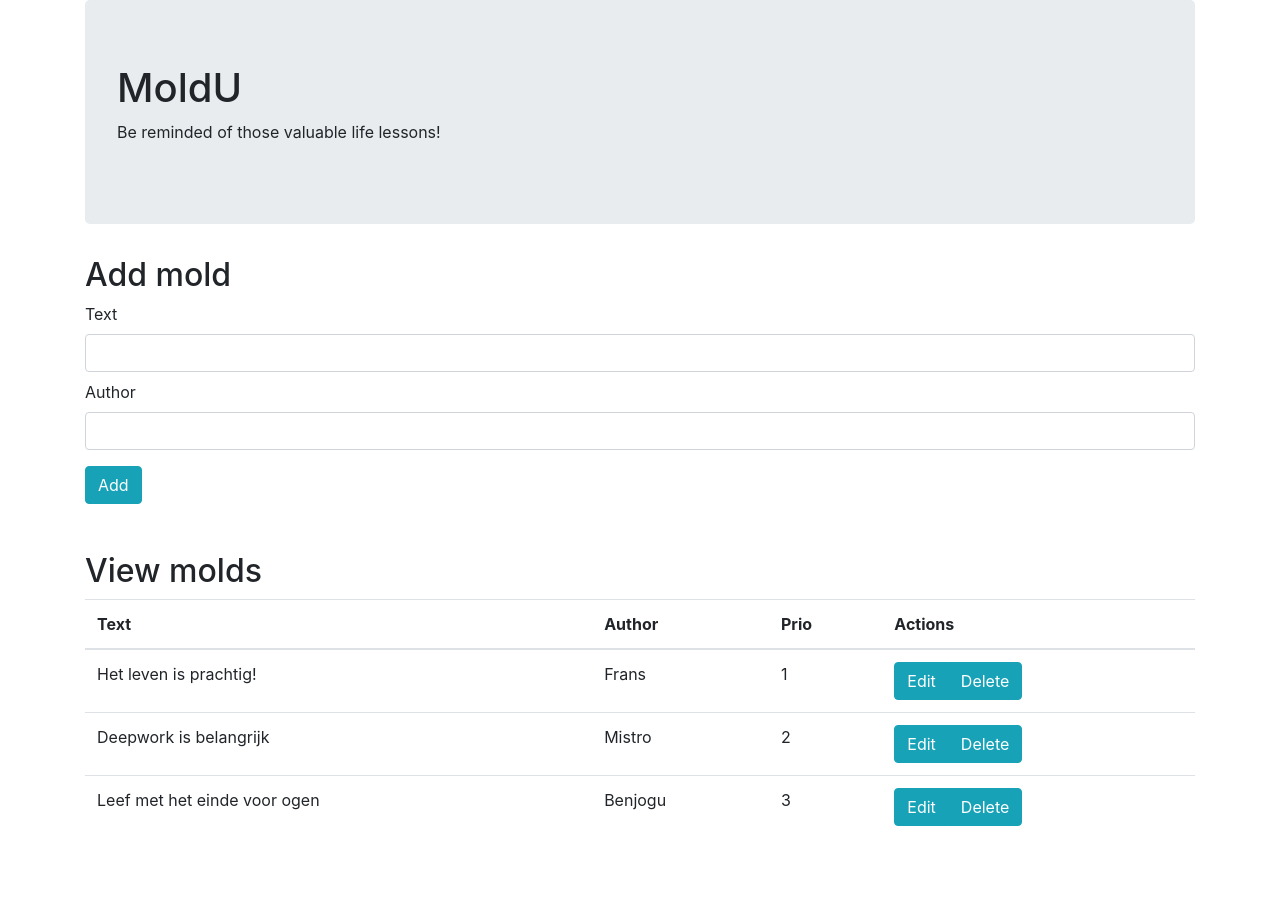
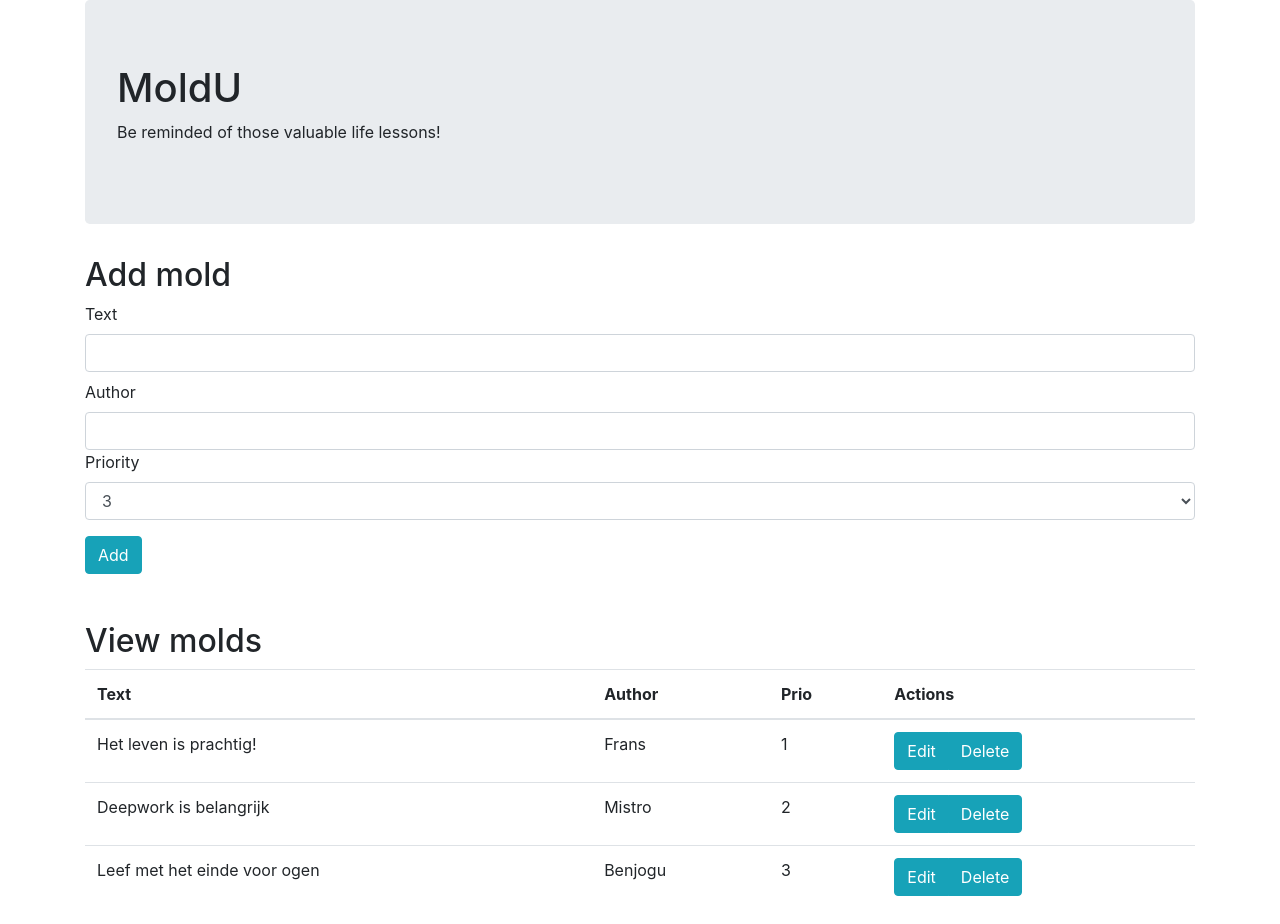
Before and after one commit to CodeBoyQ/Moldu-FE, a React (Create React App) app: page / in a window 1280 px wide. Before the commit the page ends 854 px from the top, so only its background shows below. Built offline with nearby package versions, Linux system fonts and the light colour scheme.

Commit message:
Added Priority button. Skeleton completely working. Found bug
Bug, als je een item verwijderd krijg je dubbele keys. Hier zal ik met Http requests geen last van krijgen

```diff
--- a/src/forms/AddMolduForm.js
+++ b/src/forms/AddMolduForm.js
@@ -43,6 +43,17 @@ const AddUserForm = props => {
         value={moldu.author} // De waarde wordt initieel geset, met de waarde van author property van de Component state variabele moldu
         onChange={handleInputChange} // Bij elke wijziging van dit veld, wordt de onChange aangeroepen
       />
+      <label>Priority</label>
+      <select
+        className="form-control"
+        name="priority"
+        onChange={handleInputChange}
+        value={moldu.priority}
+      >
+        <option>1</option>
+        <option>2</option>
+        <option>3</option>
+      </select>
       <button className="btn btn-info mt-3">Add</button>
     </form>
   );
--- a/src/forms/EditMolduForm.js
+++ b/src/forms/EditMolduForm.js
@@ -40,6 +40,17 @@ const EditMolduForm = props => {
         value={moldu.author}
         onChange={handleInputChange}
       />
+      <label>Priority</label>
+      <select
+        className="form-control"
+        name="priority"
+        onChange={handleInputChange}
+        value={moldu.priority}
+      >
+        <option>1</option>
+        <option>2</option>
+        <option>3</option>
+      </select>
       <div className="btn-group mt-2">
         <button className="btn btn-info">Update</button>
         <button
```
